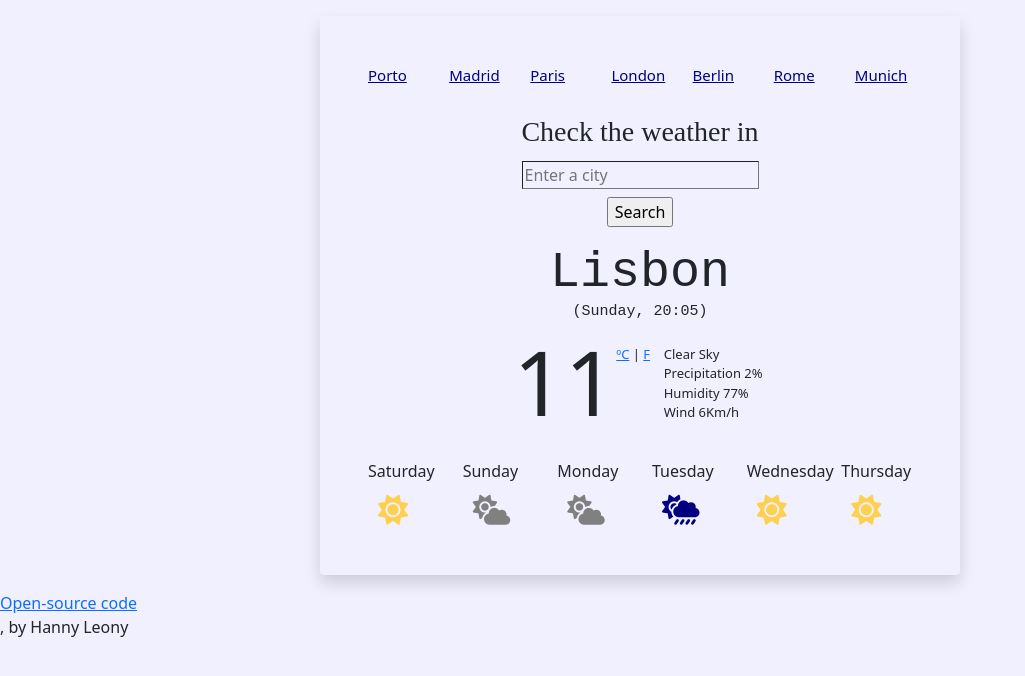
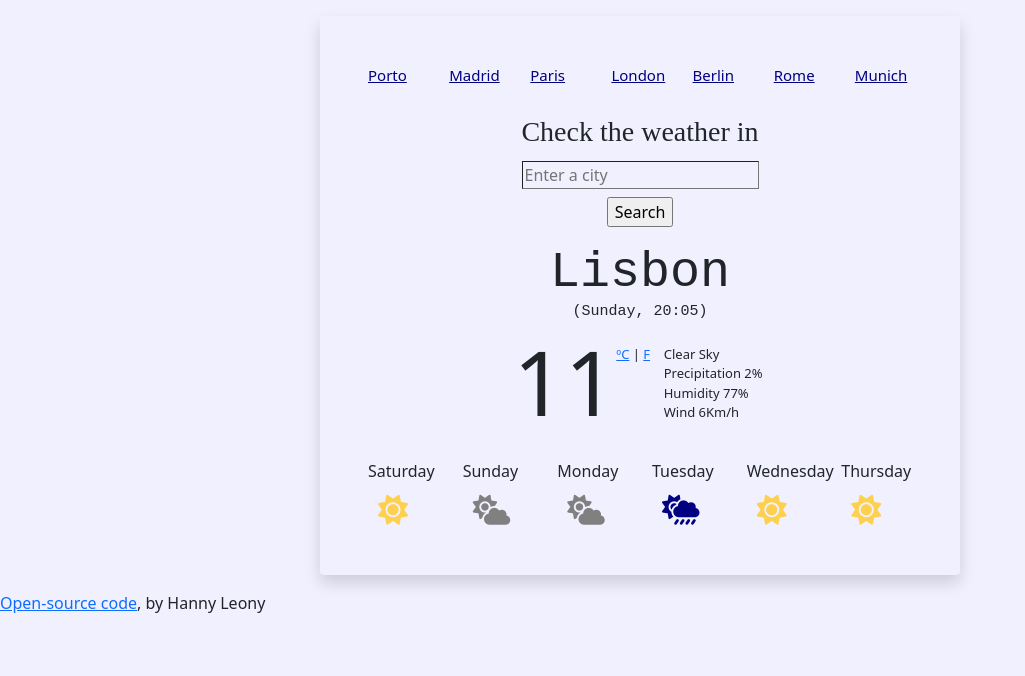
Before and after one commit to hannyleony/first-project-hanny, a website built with Parcel: page index.html in a window 1280 px wide. Shown: the whole page, without its empty margins (0-1025 px from the left). Built offline with nearby package versions, Linux system fonts and the light colour scheme; a web font is replaced by a local one.

Commit message:
Update index.html

```diff
--- a/index.html
+++ b/index.html
@@ -103,7 +103,7 @@
         <div class="col-2"><i class="fas fa-sun icon sun"></i></div>
         <div class="col-2"><i class="fas fa-sun icon sun"></i></div>
       </div>
-    </div>
-    <a class="footer" href="https://github.com/hannyleony/first-project-hanny">Open-source code</a>, by Hanny Leony
+    </div class="footer">
+    <a href="https://github.com/hannyleony/first-project-hanny">Open-source code</a>, by Hanny Leony
   </body>
 </html>
```
